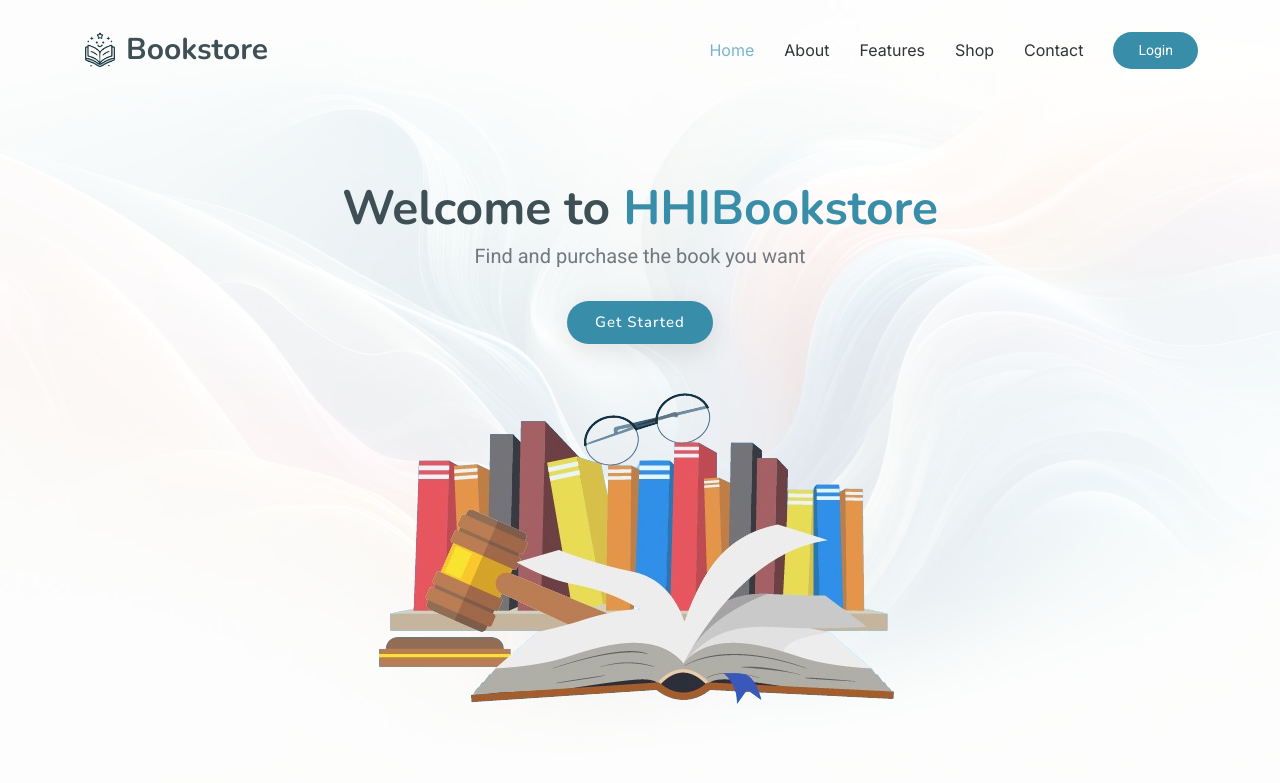
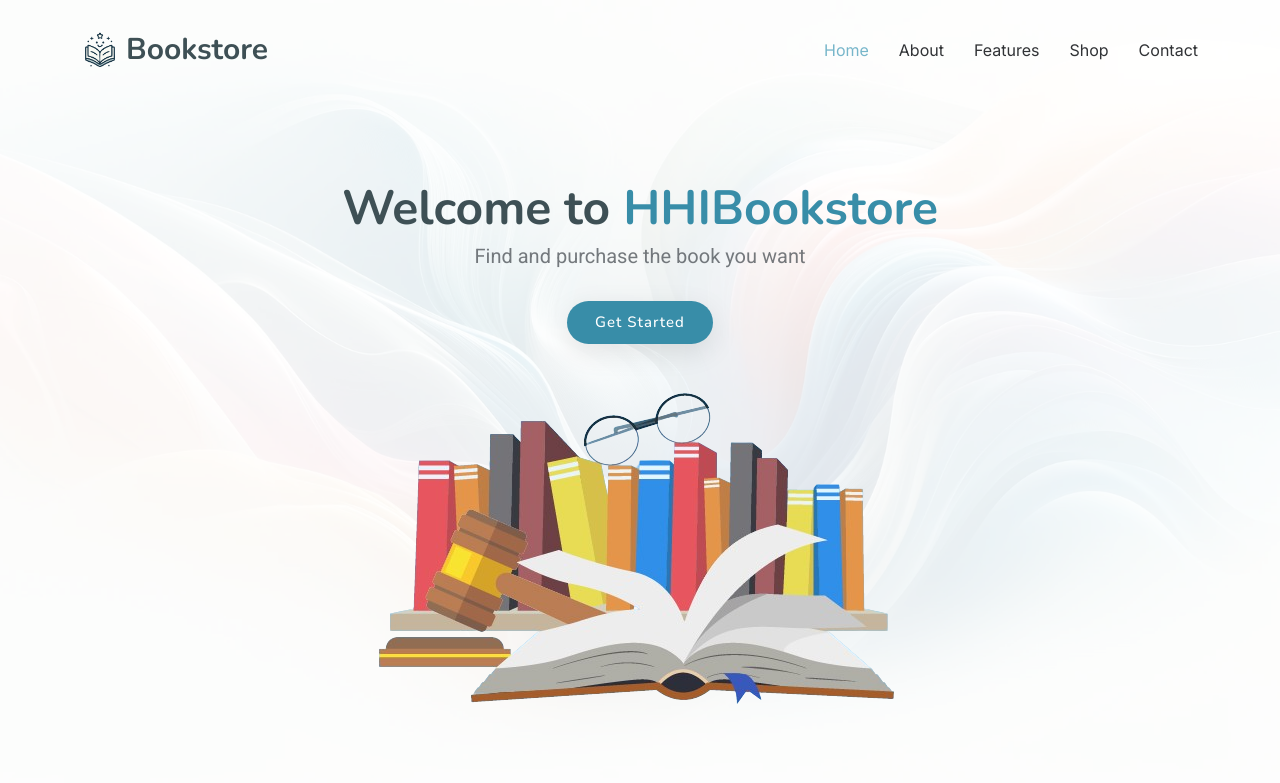
Before and after one commit to IyamM01/tugas_website, a PHP site: page /loged/index.php in a window 1280 px wide. Shown: the top 783 px of the page. Run offline with PHP 8.4, Linux system fonts and the light colour scheme; some libraries are stand-ins or nearby versions.

Commit message:
first commit

```diff
--- a/loged/index.php
+++ b/loged/index.php
@@ -46,8 +46,6 @@
         </ul>
         <i class="mobile-nav-toggle d-xl-none bi bi-list"></i>
       </nav>
-
-      <a class="btn-getstarted" href="login/login.php">Login</a>
 
     </div>
   </header>
```
